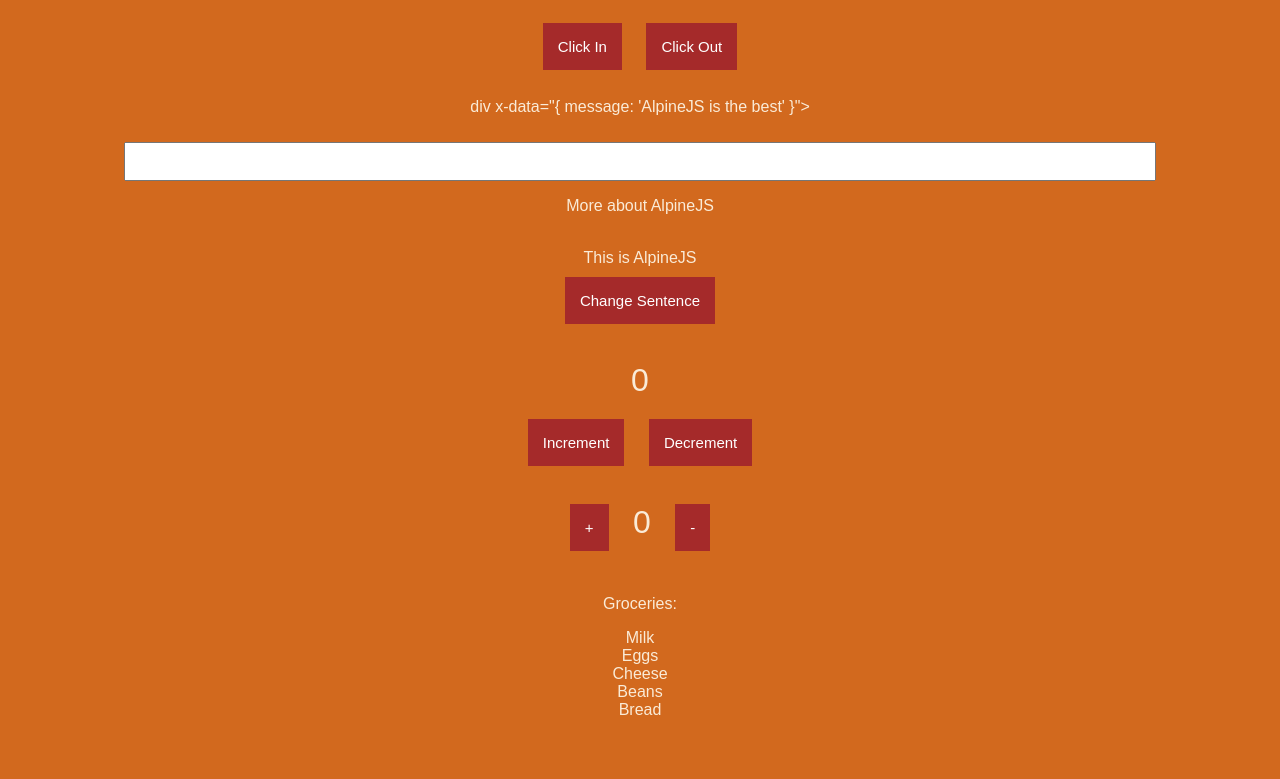
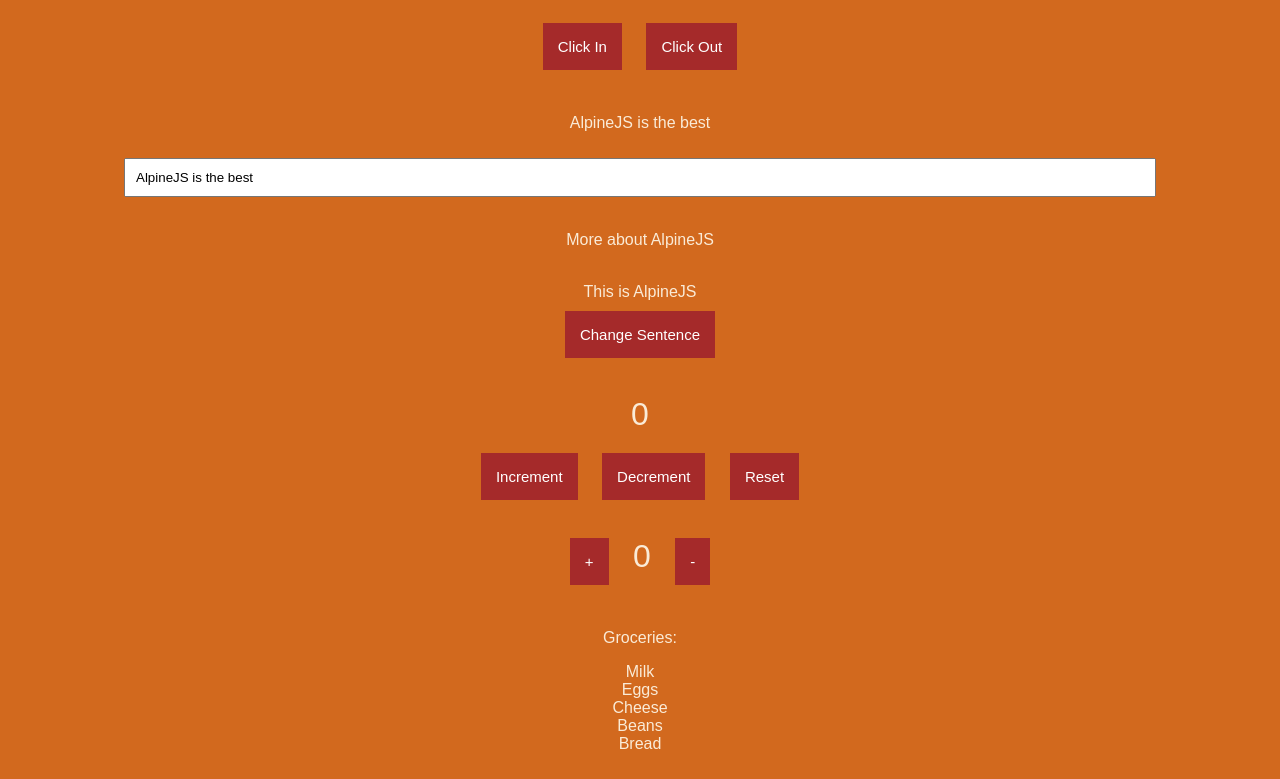
Before and after one commit to lindokuhlentshangase/counter-widget-alpineJS, a plain HTML site: page index.html in a window 1280 px wide. Shown: the part 99-878 px from the top of the page. Before the commit the page ends 844 px from the top, so only its background shows below. Drawn offline with nearby package versions, Linux system fonts and the light colour scheme.

Commit message:
Update index.html

```diff
--- a/index.html
+++ b/index.html
@@ -48,7 +48,7 @@
     </style>
 </head>
 <body>
-    <h2>Alpine.js Widget</h2>
+   <h2>Alpine.js Widget</h2>
 
     <div x-data="{ title: 'Hello, Thandazile Ntshangase' }">
         <p x-text="title"></p>
@@ -58,14 +58,14 @@
 
     <br>
 
-    div x-data="{ message: 'AlpineJS is the best' }">
+    <div x-data="{ message: 'AlpineJS is the best' }">
         <p x-text="message"></p>
         <input type="text" x-model="message">
     </div>
 
     <br>
 
-    <div x-data="{ content: '<p>More about AlpineJS</p>'}">
+    <div x-data="{ content: '<p>More about AlpineJS</p>' }">
         <div x-html="content"></div>
     </div>
 
@@ -78,14 +78,14 @@
 
     <br>
 
-    <div x-data="{ counter: 0 }">
+    <div x-data="{ counter: 0, max: 10 }">
         <div class="counter-display" x-text="counter"></div>
-        <button @click="counter++">Increment</button>
+        <button @click="counter < max ? counter++ : alert('Max limit reached')">Increment</button>
         <button @click="counter > 0 ? counter-- : 0">Decrement</button>
+        <button @click="counter = 0">Reset</button>
     </div>
 
     <br>
-
 
     <div x-data="{ count: 0 }">
         <button @click="count++">+</button>
@@ -95,7 +95,6 @@
 
     <br>
 
-    <!-- Grocery List -->
     <div x-data="{ groceries: ['Milk', 'Eggs', 'Cheese', 'Beans', 'Bread'] }">
         <p>Groceries:</p>
         <ul class="list-none">
@@ -104,6 +103,5 @@
             </template>
         </ul>
     </div>
-
 </body>
 </html>
```
